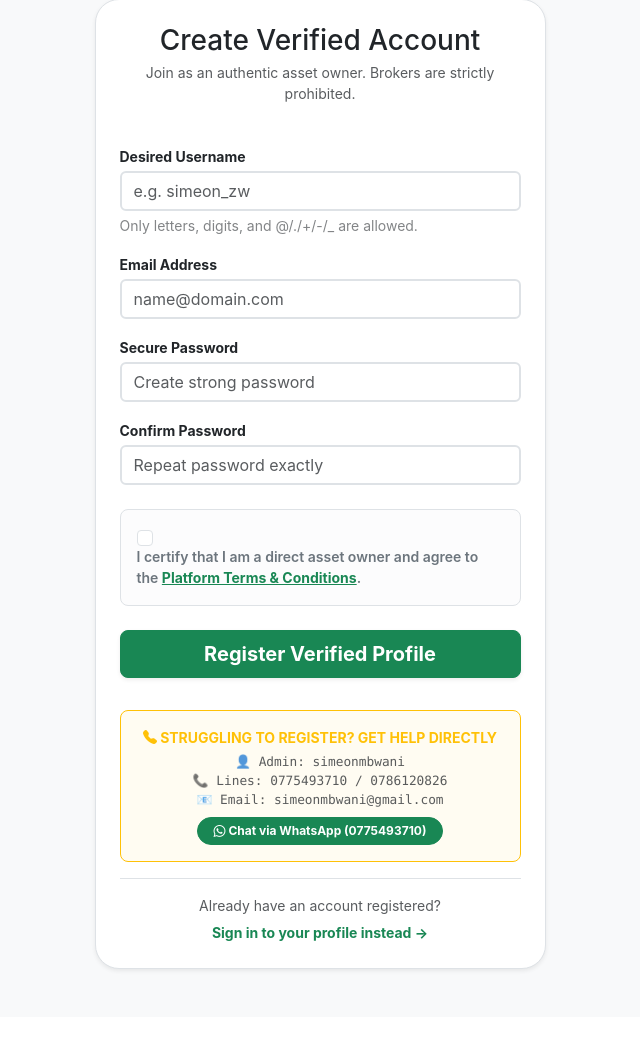
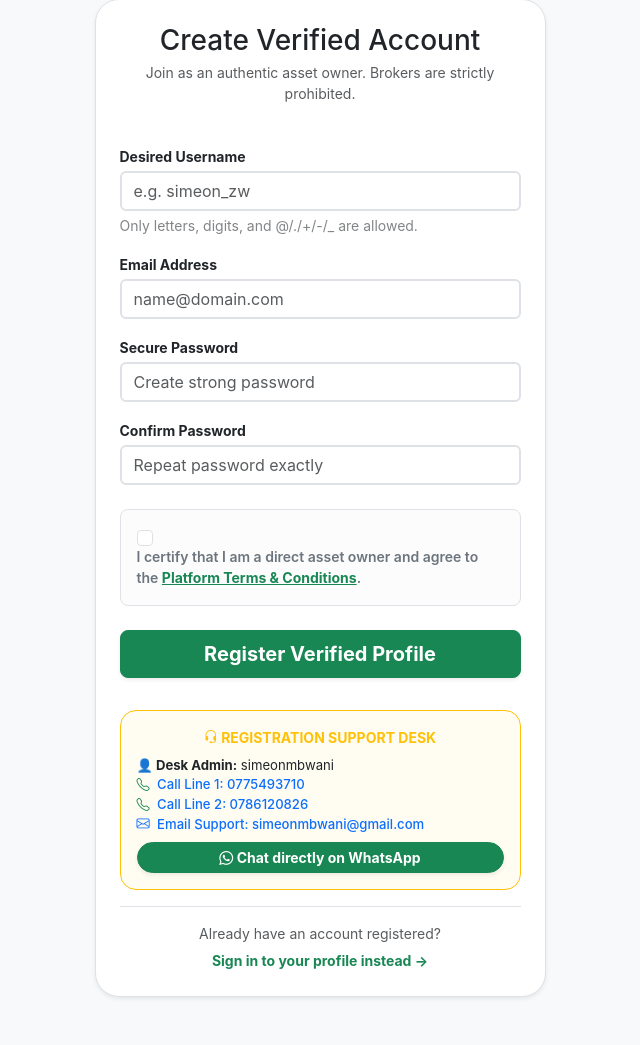
Before and after one commit to simeonmbwani/no-middlemen-market, a Django app: page /accounts/register/ in a window 1280 px wide. Shown: the part 174-1219 px from the top of the page, without its empty margins (320-960 px from the left). Before the commit the page ends 1146 px from the top, so only its background shows below. Run offline with Django 5.2, Linux system fonts and the light colour scheme; data comes from the database, SQL or seed files in the repository.

Commit message:
Finalized interactive terms alignment and integrated password reset gateways inside base modal modules

```diff
--- a/accounts/templates/accounts/register.html
+++ b/accounts/templates/accounts/register.html
@@ -82,16 +82,17 @@
                 </button>
             </form>
 
-            <div class="p-3 rounded-3 border border-warning my-3 text-center" style="background-color: rgba(255, 193, 7, 0.05);">
-                <span class="d-block small fw-bold text-warning text-uppercase mb-1"><i class="bi bi-telephone-fill"></i> Struggling to Register? Get Help Directly</span>
-                <div class="small font-monospace text-muted mb-2" style="font-size: 0.8rem;">
-                    👤 Admin: simeonmbwani <br>
-                    📞 Lines: 0775493710 / 0786120826 <br>
-                    📧 Email: simeonmbwani@gmail.com
+            <div class="p-3 rounded-4 border border-warning my-3" style="background-color: rgba(255, 193, 7, 0.05);">
+                <span class="d-block small fw-bold text-warning text-uppercase mb-2 text-center"><i class="bi bi-headset"></i> Registration Support Desk</span>
+                <div class="list-group list-group-flush gap-1.5 bg-transparent" style="font-size: 0.82rem;">
+                    <span class="list-group-item border-0 p-0 bg-transparent text-main"><strong>👤 Desk Admin:</strong> simeonmbwani</span>
+                    <a href="tel:+263775493710" class="list-group-item list-group-item-action border-0 p-0 bg-transparent text-primary fw-medium"><i class="bi bi-telephone text-success me-1"></i> Call Line 1: 0775493710</a>
+                    <a href="tel:+263786120826" class="list-group-item list-group-item-action border-0 p-0 bg-transparent text-primary fw-medium"><i class="bi bi-telephone text-success me-1"></i> Call Line 2: 0786120826</a>
+                    <a href="mailto:simeonmbwani@gmail.com" class="list-group-item list-group-item-action border-0 p-0 bg-transparent text-primary fw-medium"><i class="bi bi-envelope me-1"></i> Email Support: simeonmbwani@gmail.com</a>
+                    <a href="https://wa.me/263775493710?text=Hello%20Simeon,%20I%20am%20having%20trouble%20registering%20my%20No-Middlemen%20account.%20Please%20assist." target="_blank" class="btn btn-success btn-sm btn-rounded text-white fw-bold mt-2 shadow-sm w-100">
+                        <i class="bi bi-whatsapp"></i> Chat directly on WhatsApp
+                    </a>
                 </div>
-                <a href="https://wa.me/263775493710?text=I%20am%20struggling%20to%20register%20on%20the%20marketplace" target="_blank" class="btn btn-xs btn-success fw-bold text-white py-1 px-3 rounded-pill text-decoration-none" style="font-size: 0.75rem;">
-                    <i class="bi bi-whatsapp"></i> Chat via WhatsApp (0775493710)
-                </a>
             </div>
 
             <div class="text-center border-top pt-3">
--- a/listings/templates/base.html
+++ b/listings/templates/base.html
@@ -243,73 +243,103 @@
     </main>
 
     <div class="modal fade" id="settingsModal" tabindex="-1" aria-hidden="true">
-        <div class="modal-content modal-dialog p-3 shadow-lg rounded-4">
+        <div class="modal-content modal-dialog modal-dialog-scrollable p-3 shadow-lg rounded-4">
             <div class="modal-header border-0 pb-1">
                 <h5 class="modal-title fw-bold">Preferences Hub & Help Center</h5>
                 <button type="button" class="btn-close" data-bs-dismiss="modal"></button>
             </div>
-            <div class="modal-body">
+            <div class="modal-body" style="max-height: 75vh; overflow-y: auto;">
+
+                <div class="p-3 rounded mb-3 border bg-light-subtle">
+                    <h6 class="small fw-bold text-success text-uppercase mb-2">⚙️ System Preferences</h6>
 
                     {% if user.is_authenticated %}
-                    <div class="p-3 rounded mb-3 border border-warning" style="background-color: rgba(255, 193, 7, 0.08);">
-                        <h6 class="small fw-bold text-warning text-uppercase mb-1">🪪 Identity Clearance Hub</h6>
+                        <div class="p-2.5 rounded mb-3 border border-warning-subtle" style="background-color: rgba(255, 193, 7, 0.04);">
+                            <span class="d-block small text-muted mb-1">Account Clearance Gate:</span>
                             {% if user.is_verified_owner %}
-                            <p class="small mb-0 text-success fw-bold">✓ Profile Status: Verified Owner</p>
+                                <span class="text-success fw-bold small">✓ Status: Verified Active Owner</span>
                             {% else %}
-                            <p class="small mb-2 text-muted" style="font-size: 0.8rem;">Submit your legal identification to publish direct peer listings safely.</p>
-                            <a href="{% url 'accounts:verify_identity' %}" class="btn btn-sm btn-warning w-100 fw-bold rounded-3">Access Verification Portal</a>
+                                <a href="{% url 'accounts:verify_identity' %}" class="btn btn-sm btn-warning w-100 fw-bold rounded-3 py-1">Access Verification Portal</a>
                             {% endif %}
                         </div>
                     {% endif %}
 
                     <form action="{% url 'listings:set_language' %}" method="POST" id="langForm" class="mb-3">
                         {% csrf_token %}
-                    <label class="small fw-bold mb-1">Language Option</label>
-                    <select class="form-select form-select-sm mb-2" id="langSelector" name="language">
+                        <label class="xsmall text-muted fw-bold mb-1">Language Option</label>
+                        <select class="form-select form-select-sm mb-2 rounded-3" id="langSelector" name="language">
                             <option value="en">English</option>
                             <option value="sn">ChiShona</option>
                             <option value="nd">isiNdebele</option>
                         </select>
-                    <button type="submit" class="btn btn-sm btn-success w-100 fw-bold">Apply Updates</button>
+                        <button type="submit" class="btn btn-sm btn-success w-100 fw-bold rounded-3">Apply Updates</button>
                     </form>
 
-                <div class="mb-3">
-                    <label class="small fw-bold mb-1">Display Surface Tier</label>
+                    <div class="mb-2">
+                        <label class="xsmall text-muted fw-bold mb-1">Display Surface Tier</label>
                         <div class="d-flex gap-2">
-                        <button class="btn btn-sm btn-outline-secondary w-50" onclick="setBrightness('light')">☀️ Light</button>
-                        <button class="btn btn-sm btn-dark border w-50" onclick="setBrightness('dark')">🌙 Dark Mode</button>
+                            <button class="btn btn-sm btn-outline-secondary w-50 rounded-3" onclick="setBrightness('light')">☀️ Light</button>
+                            <button class="btn btn-sm btn-dark border w-50 rounded-3" onclick="setBrightness('dark')">🌙 Dark Mode</button>
+                        </div>
                     </div>
                 </div>
 
                 <div class="mb-3">
-                    <label class="small fw-bold mb-1 text-uppercase text-success font-monospace">⚖️ Legal & Documentation</label>
+                    <label class="small fw-bold mb-1 text-uppercase text-secondary font-monospace">⚖️ Terms & Conditions (Explicit)</label>
                     <div class="accordion" id="modalLegalAccordion">
 
-                        <div class="accordion-item">
+                        <div class="accordion-item mb-2 border rounded-3 overflow-hidden">
                             <h2 class="accordion-header">
-                                <button class="accordion-button collapsed py-2 small fw-bold" type="button" data-bs-toggle="collapse" data-bs-target="#modalFaqCollapse">
-                                    ❓ Platform FAQ Overview
+                                <button class="accordion-button collapsed py-2.5 small fw-bold" type="button" data-bs-toggle="collapse" data-bs-target="#modalAppFlow">
+                                    🚀 How the App Works & Users
                                 </button>
                             </h2>
-                            <div id="modalFaqCollapse" class="accordion-collapse collapse" data-bs-parent="#modalLegalAccordion">
-                                <div class="accordion-body small text-muted" style="max-height: 150px; overflow-y: auto; font-size: 0.8rem;">
-                                    <p class="mb-2"><strong>Q: Who is allowed to publish assets here?</strong><br>A: Only verified legal title owners or authorized representatives. Middlemen and commission brokers are strictly forbidden.</p>
-                                    <p class="mb-0"><strong>Q: How do we prevent fraud?</strong><br>A: By matching user listing registration details against official Zimbabwean National ID data during compliance vetting.</p>
+                            <div id="modalAppFlow" class="accordion-collapse collapse" data-bs-parent="#modalLegalAccordion">
+                                <div class="accordion-body small text-muted" style="font-size: 0.8rem; line-height: 1.5;">
+                                    <strong>Ecosystem Design:</strong> This platform connects asset owners directly with genuine buyers/tenants across Zimbabwe. <br><br>
+                                    <strong>Platform Users:</strong> Restricted exclusively to legitimate item owners, title-holders, and direct buyers. Middlemen, unverified agents, and commission brokers are strictly banned from registering.
                                 </div>
                             </div>
                         </div>
 
-                        <div class="accordion-item">
+                        <div class="accordion-item mb-2 border rounded-3 overflow-hidden">
                             <h2 class="accordion-header">
-                                <button class="accordion-button collapsed py-2 small fw-bold" type="button" data-bs-toggle="collapse" data-bs-target="#modalTermsCollapse">
-                                    📜 Terms of Service
+                                <button class="accordion-button collapsed py-2.5 small fw-bold" type="button" data-bs-toggle="collapse" data-bs-target="#modalFeeReason">
+                                    💰 The $10 Maintenance Fee Mandate
                                 </button>
                             </h2>
-                            <div id="modalTermsCollapse" class="accordion-collapse collapse" data-bs-parent="#modalLegalAccordion">
-                                <div class="accordion-body small text-muted" style="max-height: 150px; overflow-y: auto; font-size: 0.75rem; line-height: 1.4;">
-                                    <p class="mb-2">1. <strong>Anti-Broker Mandate:</strong> You confirm under penalty of platform banning that you own or possess formal legal rights to items listed.</p>
-                                    <p class="mb-2">2. <strong>Flat Maintenance Pricing:</strong> No commission percentages or backend fees will ever be demanded by the network.</p>
-                                    <p class="mb-0">3. <strong>Three-Strike Enforcement:</strong> Profiles reported or discovered acting as unverified brokers face immediate blacklist bans.</p>
+                            <div id="modalFeeReason" class="accordion-collapse collapse" data-bs-parent="#modalLegalAccordion">
+                                <div class="accordion-body small text-muted" style="font-size: 0.8rem; line-height: 1.5;">
+                                    <strong>Purpose of Fee:</strong> A flat, one-time $10 maintenance fee is required to publish an asset. This funds server operational infrastructure and background KYC vetting.<br><br>
+                                    <strong>Your Advantage:</strong> We never charge commission percentages on sales. You keep 100% of your transactional earnings free from broker cuts.
+                                </div>
+                            </div>
+                        </div>
+
+                        <div class="accordion-item mb-2 border rounded-3 overflow-hidden">
+                            <h2 class="accordion-header">
+                                <button class="accordion-button collapsed py-2.5 small fw-bold" type="button" data-bs-toggle="collapse" data-bs-target="#modalUserRights">
+                                    🛡️ Your Protection & Rights Parameters
+                                </button>
+                            </h2>
+                            <div id="modalUserRights" class="accordion-collapse collapse" data-bs-parent="#modalLegalAccordion">
+                                <div class="accordion-body small text-muted" style="font-size: 0.8rem; line-height: 1.5;">
+                                    <strong>Sellers' Protection:</strong> All sellers are fully protected via mandatory National ID clearance checks. This stops brokers from stealing your property pictures and listing them elsewhere at inflated prices.<br><br>
+                                    <strong>Your Rights:</strong> You hold complete autonomy over your listed property data, negotiations, and direct contact avenues.
+                                </div>
+                            </div>
+                        </div>
+
+                        <div class="accordion-item mb-2 border rounded-3 overflow-hidden">
+                            <h2 class="accordion-header">
+                                <button class="accordion-button collapsed py-2.5 small fw-bold" type="button" data-bs-toggle="collapse" data-bs-target="#modalObligations">
+                                    ❌ Obligations & Exclusions of Liability
+                                </button>
+                            </h2>
+                            <div id="modalObligations" class="accordion-collapse collapse" data-bs-parent="#modalLegalAccordion">
+                                <div class="accordion-body small text-muted" style="font-size: 0.8rem; line-height: 1.5;">
+                                    <strong>User Obligations:</strong> Users are strictly obliged to list only valid, authentic assets that they legally own. Providing fraudulent data or attempting broker manipulation will lead to immediate profile blacklisting.<br><br>
+                                    <strong>Exclusion of Liability:</strong> The administration serves solely as an identity vetting system. We are not responsible for private off-platform payments, legal contractual conditions, or property field states. Buyers must perform standard due diligence.
                                 </div>
                             </div>
                         </div>
@@ -317,20 +347,26 @@
                     </div>
                 </div>
 
-                <div class="p-3 rounded mb-3 border border-success" style="background-color: rgba(25, 135, 84, 0.08);">
-                    <h6 class="small fw-bold text-success text-uppercase mb-2">🚨 Operational Helpline Desk</h6>
-                    <div class="list-group list-group-flush gap-1">
-                        <span class="list-group-item border-0 p-1 bg-transparent text-main small">👤 Administrator: Simeon Mbwani</span>
-                        <a href="tel:+263775493710" class="list-group-item list-group-item-action border-0 p-1 bg-transparent text-primary small">📞 Phone Line 1: +263 775 493 710</a>
-                        <a href="tel:+263786120826" class="list-group-item list-group-item-action border-0 p-1 bg-transparent text-primary small">📞 Phone Line 2: +263 786 120 826</a>
-                        <a href="mailto:simeonmbwani@gmail.com" class="list-group-item list-group-item-action border-0 p-1 bg-transparent text-primary small">📧 Email Desk: simeonmbwani@gmail.com</a>
-                        <a href="https://wa.me/263775493710?text=Hello%20Simeon" target="_blank" class="list-group-item list-group-item-action border-0 p-1 rounded bg-success text-white small px-2 text-center mt-1"><i class="bi bi-whatsapp me-1"></i> Message Directly on WhatsApp</a>
+                <div class="p-3 rounded mb-3 border border-success" style="background-color: rgba(25, 135, 84, 0.05);">
+                    <h6 class="small fw-bold text-success text-uppercase mb-2"><i class="bi bi-headset"></i> Operational Helpline Links</h6>
+                    <div class="list-group list-group-flush gap-2 bg-transparent" style="font-size: 0.85rem;">
+                        <span class="list-group-item border-0 p-0 bg-transparent text-main"><strong>👤 Desk Admin:</strong> simeonmbwani</span>
+                        <a href="tel:+263775493710" class="list-group-item list-group-item-action border-0 p-0 bg-transparent text-primary fw-semibold"><i class="bi bi-telephone-fill text-success me-1"></i> Call Hotline 1: 0775493710</a>
+                        <a href="tel:+263786120826" class="list-group-item list-group-item-action border-0 p-0 bg-transparent text-primary fw-semibold"><i class="bi bi-telephone-fill text-success me-1"></i> Call Hotline 2: 0786120826</a>
+                        <a href="mailto:simeonmbwani@gmail.com" class="list-group-item list-group-item-action border-0 p-0 bg-transparent text-primary fw-semibold"><i class="bi bi-envelope-fill text-danger me-1"></i> Email Desk: simeonmbwani@gmail.com</a>
+
+                        <div class="border-top pt-2 mt-1">
+                            <span class="d-block xsmall text-muted mb-1">🔑 Forgot password or username credential?</span>
+                            <a href="https://wa.me/263775493710?text=Hello%20Simeon,%20I%20forgot%20my%20marketplace%20password.%20Please%20assist%20me%20with%20resetting%20it." target="_blank" class="btn btn-success btn-sm w-100 fw-bold text-white btn-rounded shadow-sm mt-1">
+                                <i class="bi bi-whatsapp me-1"></i> Reset Password via WhatsApp (0775493710)
+                            </a>
+                        </div>
                     </div>
                 </div>
 
                 <div class="d-flex justify-content-between align-items-center text-muted pt-2 border-top" style="font-size: 0.75rem;">
-                    <span>Version: <strong>v2.0.6 (Stable)</strong></span>
-                    <span class="badge bg-secondary">🔓 Open Source Project</span>
+                    <span>Version: <strong>v2.0.6 (Stable Build)</strong></span>
+                    <span class="badge bg-secondary-subtle text-secondary rounded-pill">🔒 Secure Network</span>
                 </div>
 
             </div>
```
Lines whose indentation alone changed are shown as unchanged.
